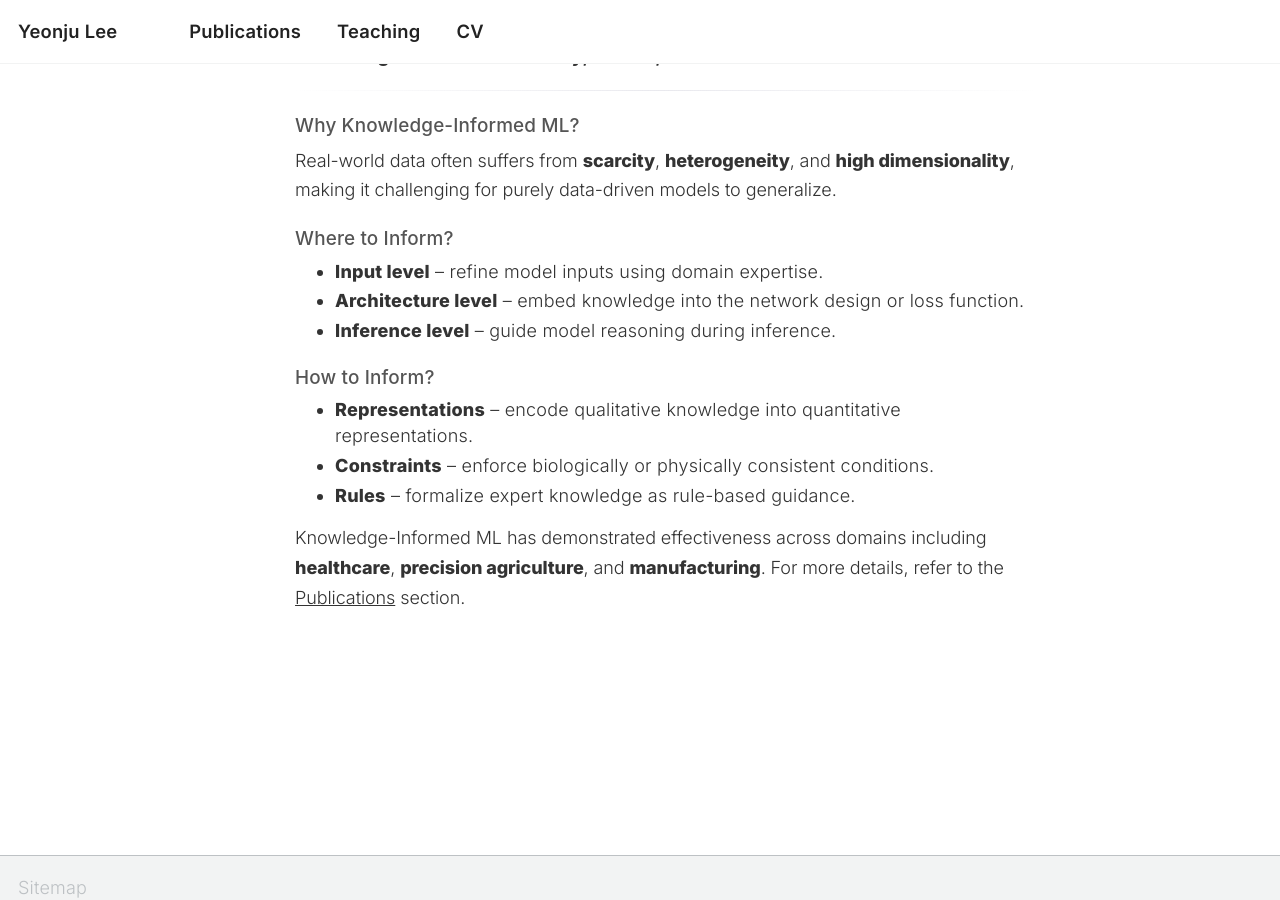
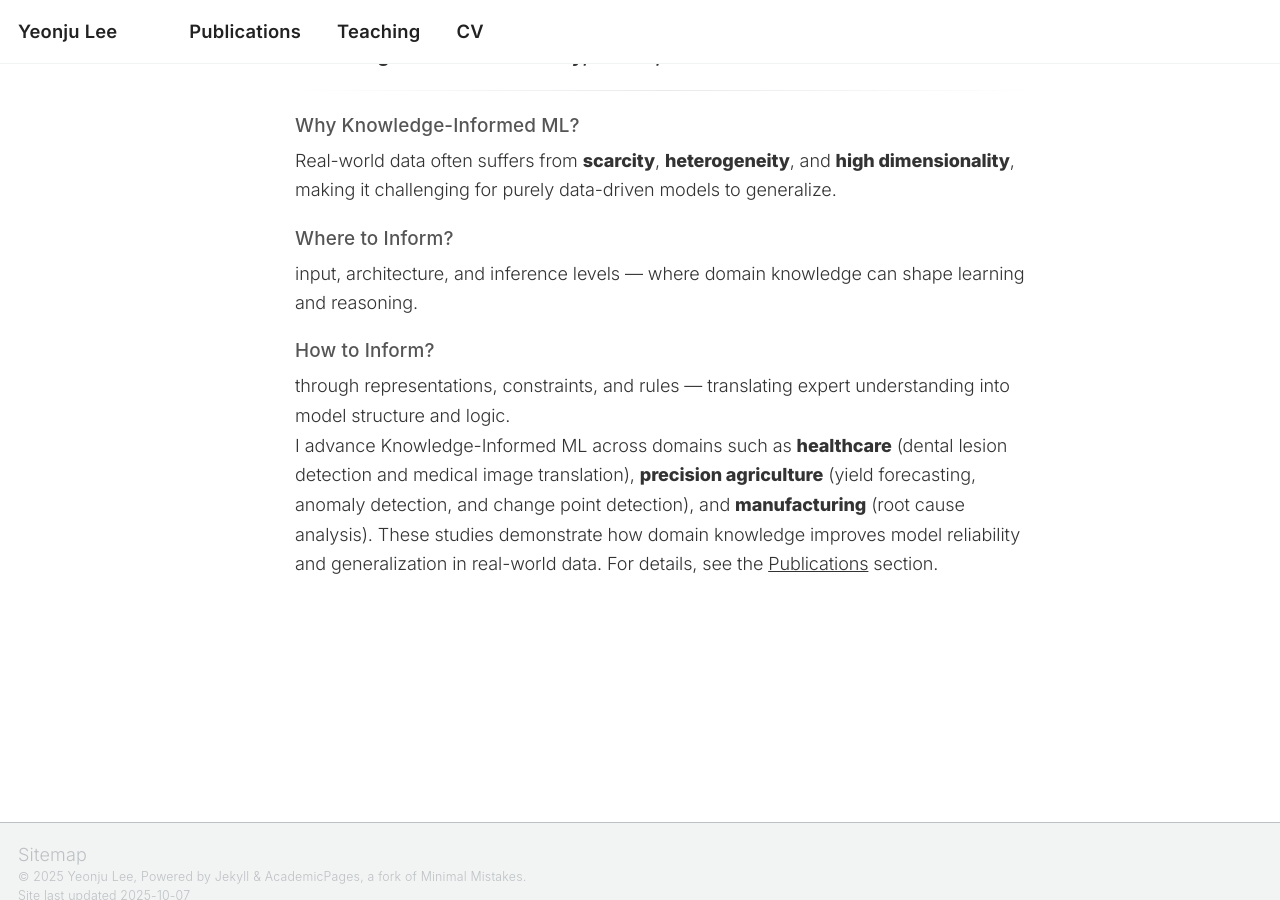
Before and after one commit to ylee845/ylee845.github.io, a Jekyll site: the page built from _pages/about.md, in a window 1280 px wide and 900 px high, scrolled down 538 px. Built offline with Jekyll 4.4.1, drawn with Linux system fonts in a browser that asks for light colours; a script that is not in the unit is left out.

Commit message:
Update about.md

```diff
--- a/_pages/about.md
+++ b/_pages/about.md
@@ -189,22 +189,17 @@ h4 {
   </p>
 
   <h4>Where to Inform?</h4>
-  <ul class="styled-list">
-    <li><strong>Input level</strong> – refine model inputs using domain expertise.</li>
-    <li><strong>Architecture level</strong> – embed knowledge into the network design or loss function.</li>
-    <li><strong>Inference level</strong> – guide model reasoning during inference.</li>
-  </ul>
+  <p>
+  input, architecture, and inference levels — where domain knowledge can shape learning and reasoning.
+  </p>
 
   <h4>How to Inform?</h4>
-  <ul class="styled-list">
-    <li><strong>Representations</strong> – encode qualitative knowledge into quantitative representations.</li>
-    <li><strong>Constraints</strong> – enforce biologically or physically consistent conditions.</li>
-    <li><strong>Rules</strong> – formalize expert knowledge as rule-based guidance.</li>
-  </ul>
+  <p>
+  through representations, constraints, and rules — translating expert understanding into model structure and logic.
+  </p>
 
-  <p>
-    Knowledge-Informed ML has demonstrated effectiveness across domains including
-    <strong>healthcare</strong>, <strong>precision agriculture</strong>, and <strong>manufacturing</strong>.
-    For more details, refer to the <a href="/publications">Publications</a> section.
-  </p>
+    <p>
+I advance Knowledge-Informed ML across domains such as <strong>healthcare</strong> (dental lesion detection and medical image translation), <strong>precision agriculture</strong> (yield forecasting, anomaly detection, and change point detection), and <strong>manufacturing</strong> (root cause analysis). These studies demonstrate how domain knowledge improves model reliability and generalization in real-world data. For details, see the <a href="/publications">Publications</a> section.
+</p>
+
 </section>
```
